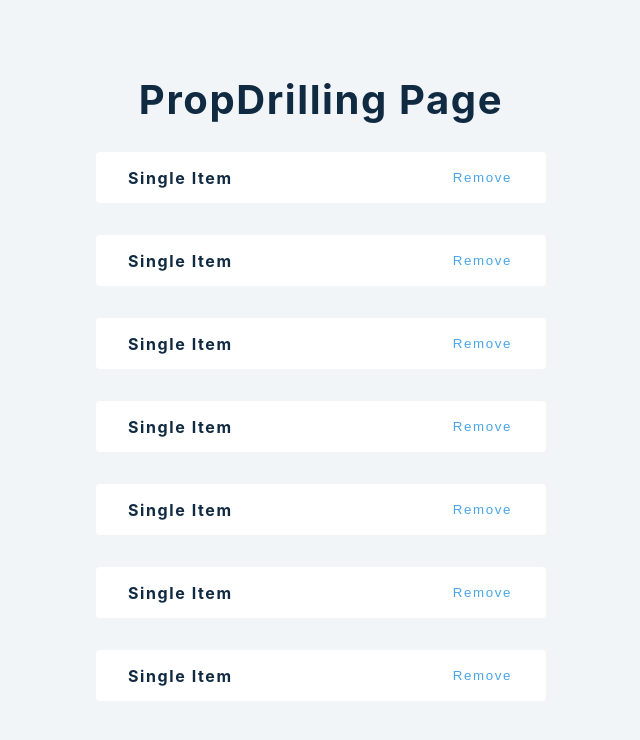
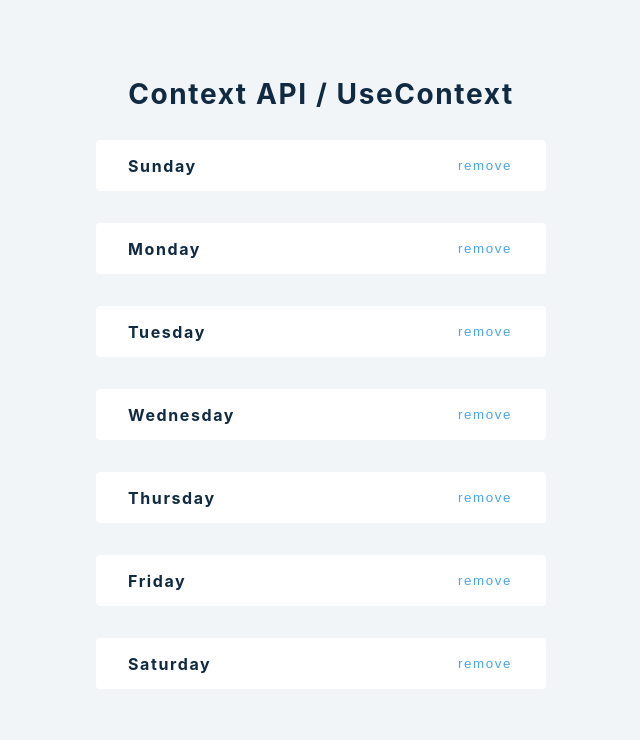
Before and after one commit to ravi-chitroda/react-advance-aug-2022, a React (Create React App) app: page / in a window 1280 px wide. Shown: the top 740 px of the page, without its empty margins (319-959 px from the left). Built offline with nearby package versions, Linux system fonts and the light colour scheme.

Commit message:
Issue of prop passing in multiple component in propdrilling will be resolved by useContext.

```diff
--- a/src/App.js
+++ b/src/App.js
@@ -12,6 +12,8 @@
 import ShowHide from "./tutorial/3-Conditional Rendering/ShowHide";
 import Setup from "./tutorial/5-useReducer/setup";
 import PropDrilling from "./tutorial/6-prop_Drilling/PropDrilling";
+import UseContextAPI from "./tutorial/7-useContext/UseContextAPI";
+// import ContextAPI from "./tutorial/7-useContext/Dummy";
 
 function App() {
   return (
@@ -28,7 +30,8 @@
       <ShowHide /> */}
       {/* <UseRef /> */}
       {/* <Setup /> */}
-      <PropDrilling />
+      {/* <PropDrilling /> */}
+      <UseContextAPI />
     </div>
   );
 }
--- /dev/null
+++ b/src/tutorial/7-useContext/UseContextAPI.js
@@ -0,0 +1,48 @@
+import React, { createContext, useContext, useState } from "react";
+import { data } from "../../data";
+
+// more components
+// fix - context api, redux (for more complex cases)
+
+const PersonContext = React.createContext();
+// two components - Provider, Consumer
+
+const UseContextAPI = () => {
+  const [people, setPeople] = useState(data);
+  const removePerson = (id) => {
+    setPeople((people) => {
+      return people.filter((person) => person.id !== id);
+    });
+  };
+  return (
+    <PersonContext.Provider value={{ removePerson, people }}>
+      <h3>Context API / useContext</h3>
+      <List />
+    </PersonContext.Provider>
+  );
+};
+
+const List = () => {
+  const mainData = useContext(PersonContext);
+  console.log(mainData);
+  return (
+    <>
+      {mainData.people.map((person) => {
+        return <SinglePerson key={person.id} {...person} />;
+      })}
+    </>
+  );
+};
+
+const SinglePerson = ({ id, name }) => {
+  const { removePerson } = useContext(PersonContext);
+
+  return (
+    <div className="item">
+      <h4>{name}</h4>
+      <button onClick={() => removePerson(id)}>remove</button>
+    </div>
+  );
+};
+
+export default UseContextAPI;
```
